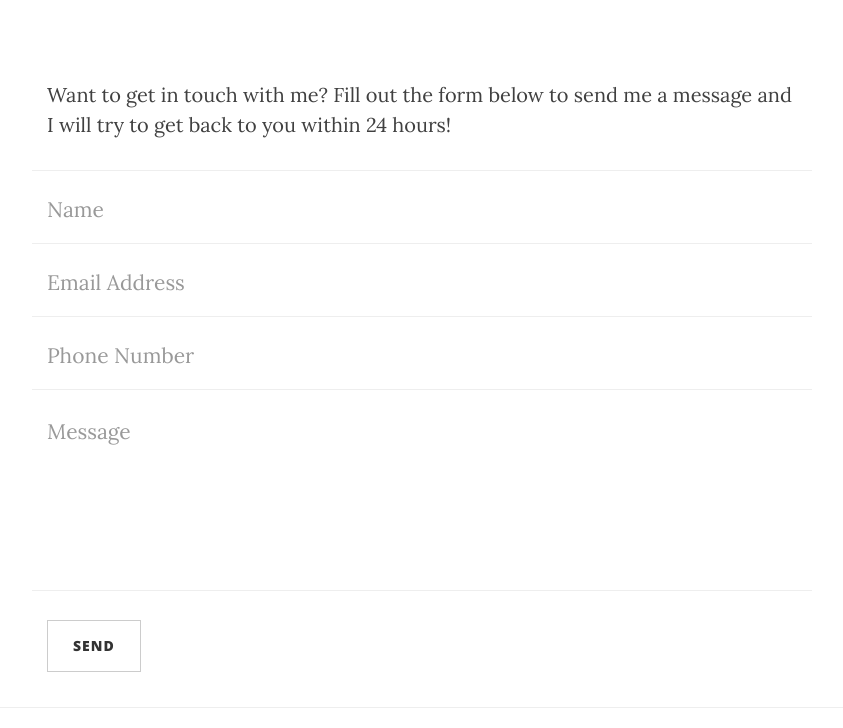
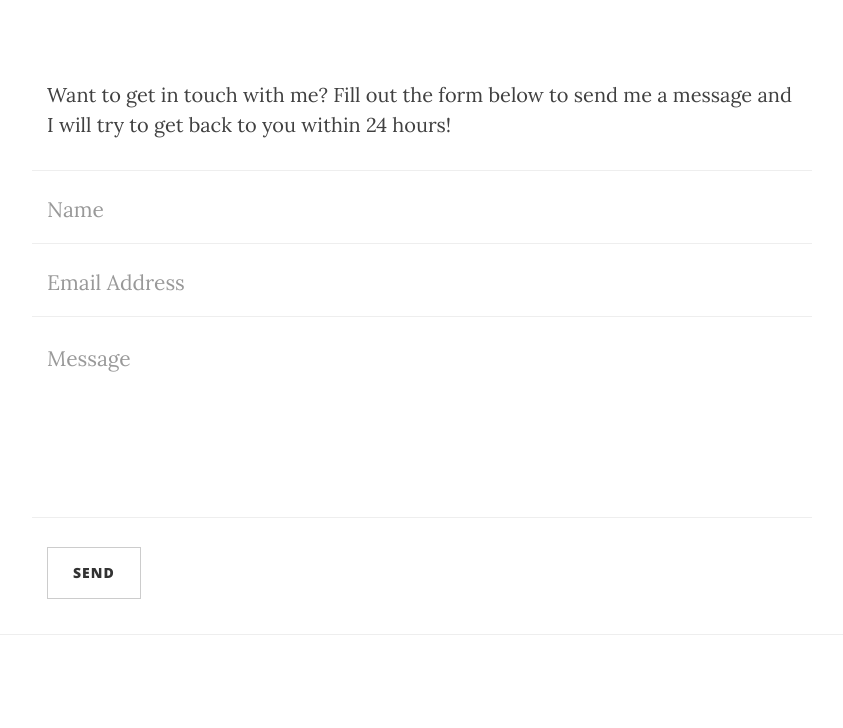
Before and after one commit to codevilleacademy/codevilleacademy.github.com, a Jekyll site: the page built from contact.html, in a window 1280 px wide. Shown: the part 448-1176 px from the top of the page, without its empty margins (218-1061 px from the left). Built offline with Jekyll 4.4.1, drawn with Linux system fonts in a browser that asks for light colours; nearby versions of some CDN libraries; Markdown is read by kramdown in place of the engine named in the settings; after the commit the page ends 1103 px from its top, so only the background shows below that.

```diff
--- a/contact.html
+++ b/contact.html
@@ -13,31 +13,25 @@ header-img: "img/contact-bg.jpg"
     <div class="row control-group">
         <div class="form-group col-xs-12 floating-label-form-group controls">
             <label>Name</label>
-            <input type="text" class="form-control" placeholder="Name" id="name" required data-validation-required-message="Please enter your name.">
+            <input type="text" name="name" class="form-control" placeholder="Name" id="name" required data-validation-required-message="Please enter your name.">
             <p class="help-block text-danger"></p>
         </div>
     </div>
     <div class="row control-group">
         <div class="form-group col-xs-12 floating-label-form-group controls">
             <label>Email Address</label>
-            <input type="email" class="form-control" placeholder="Email Address" id="email" required data-validation-required-message="Please enter your email address.">
-            <p class="help-block text-danger"></p>
-        </div>
-    </div>
-    <div class="row control-group">
-        <div class="form-group col-xs-12 floating-label-form-group controls">
-            <label>Phone Number</label>
-            <input type="tel" class="form-control" placeholder="Phone Number" id="phone" required data-validation-required-message="Please enter your phone number.">
+            <input type="email" class="form-control" placeholder="Email Address" id="email" required data-validation-required-message="Please enter your email address." name="_replyto">
             <p class="help-block text-danger"></p>
         </div>
     </div>
     <div class="row control-group">
         <div class="form-group col-xs-12 floating-label-form-group controls">
             <label>Message</label>
-            <textarea rows="5" class="form-control" placeholder="Message" id="message" required data-validation-required-message="Please enter a message."></textarea>
+            <textarea name="message" rows="5" class="form-control" placeholder="Message" id="message" required data-validation-required-message="Please enter a message."></textarea>
             <p class="help-block text-danger"></p>
         </div>
     </div>
+    <input type="text" name="_gotcha" style="display:none" />
     <br>
     <div id="success"></div>
     <div class="row">
```
